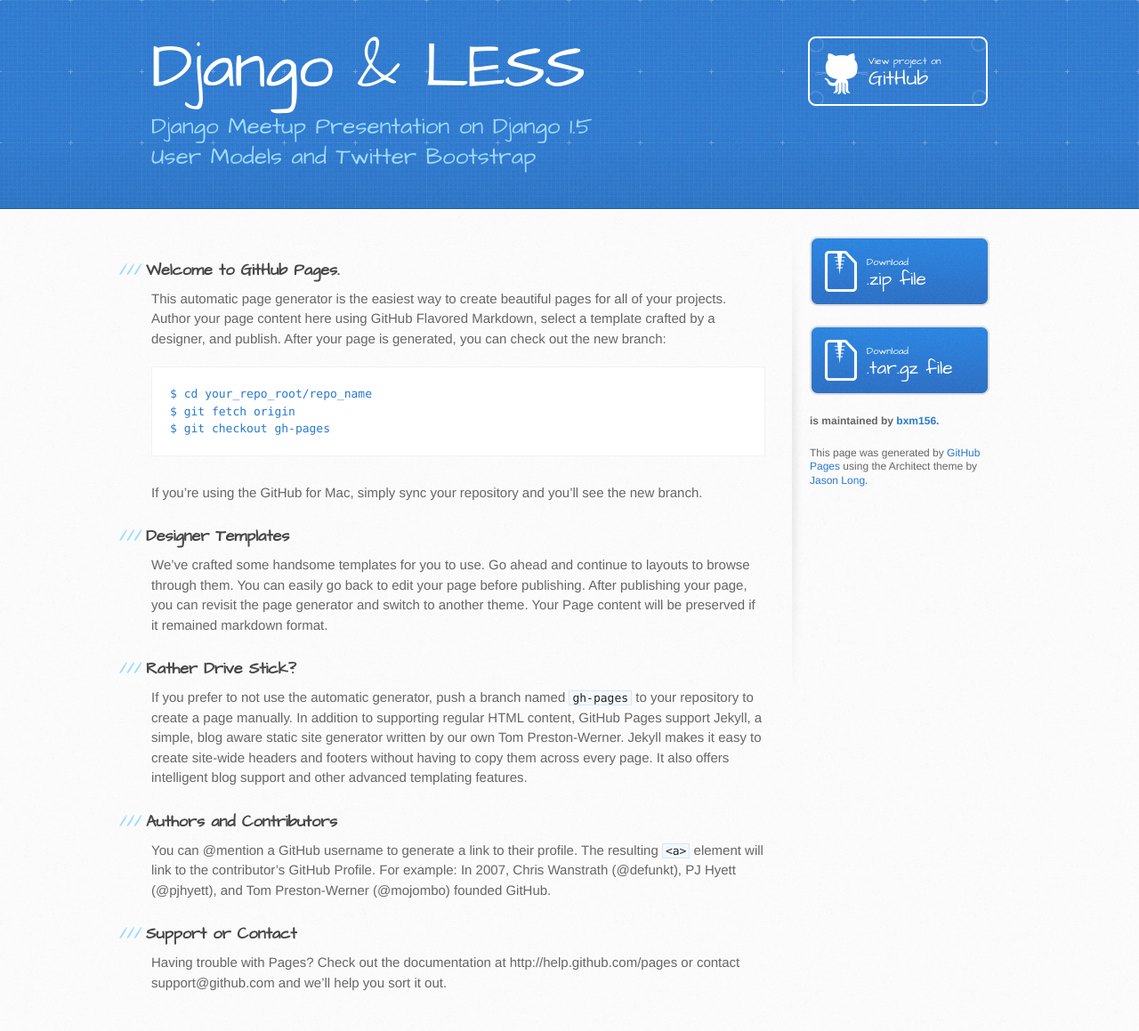
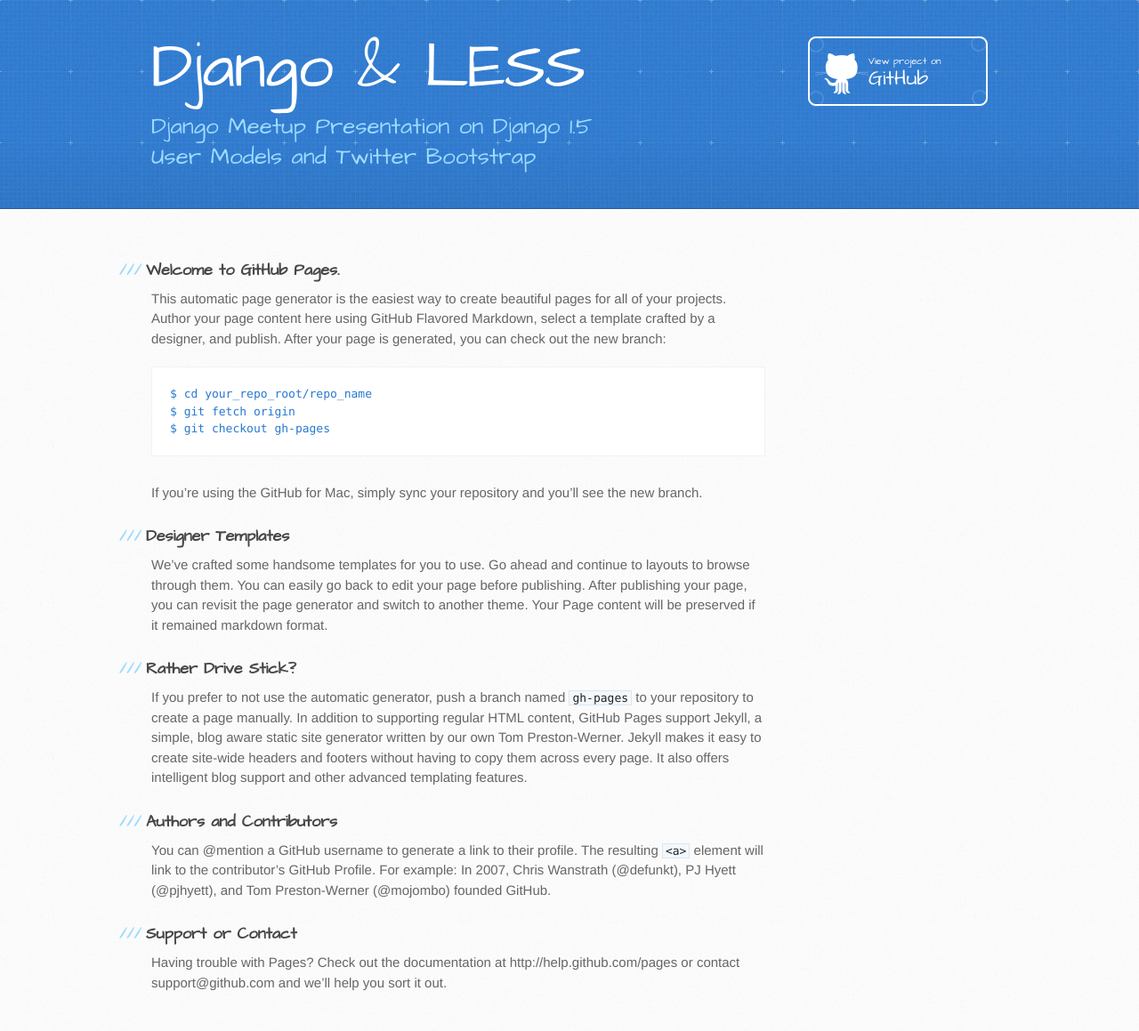
Before and after one commit to bxm156/django-meetup, a Jekyll site: the page built from index.md, in a window 1280 px wide. Shown: the whole page at 89% size. Built offline with Jekyll 4.4.1, drawn with Linux system fonts in a browser that asks for light colours; Markdown is read by kramdown in place of the engine named in the settings.

Commit message:
remove sidebar

```diff
--- a/_layouts/index.html
+++ b/_layouts/index.html
@@ -31,20 +31,6 @@
           {{content}}
         </section>
 
-        <aside id="sidebar">
-          <a href="https://github.com/bxm156/django-meetup/zipball/master" class="button">
-            <small>Download</small>
-            .zip file
-          </a>
-          <a href="https://github.com/bxm156/django-meetup/tarball/master" class="button">
-            <small>Download</small>
-            .tar.gz file
-          </a>
-
-          <p class="repo-owner"><a href="https://github.com/bxm156/django-meetup"></a> is maintained by <a href="https://github.com/bxm156">bxm156</a>.</p>
-
-          <p>This page was generated by <a href="pages.github.com">GitHub Pages</a> using the Architect theme by <a href="http://twitter.com/jasonlong">Jason Long</a>.</p>
-        </aside>
       </div>
     </div>
 
```
